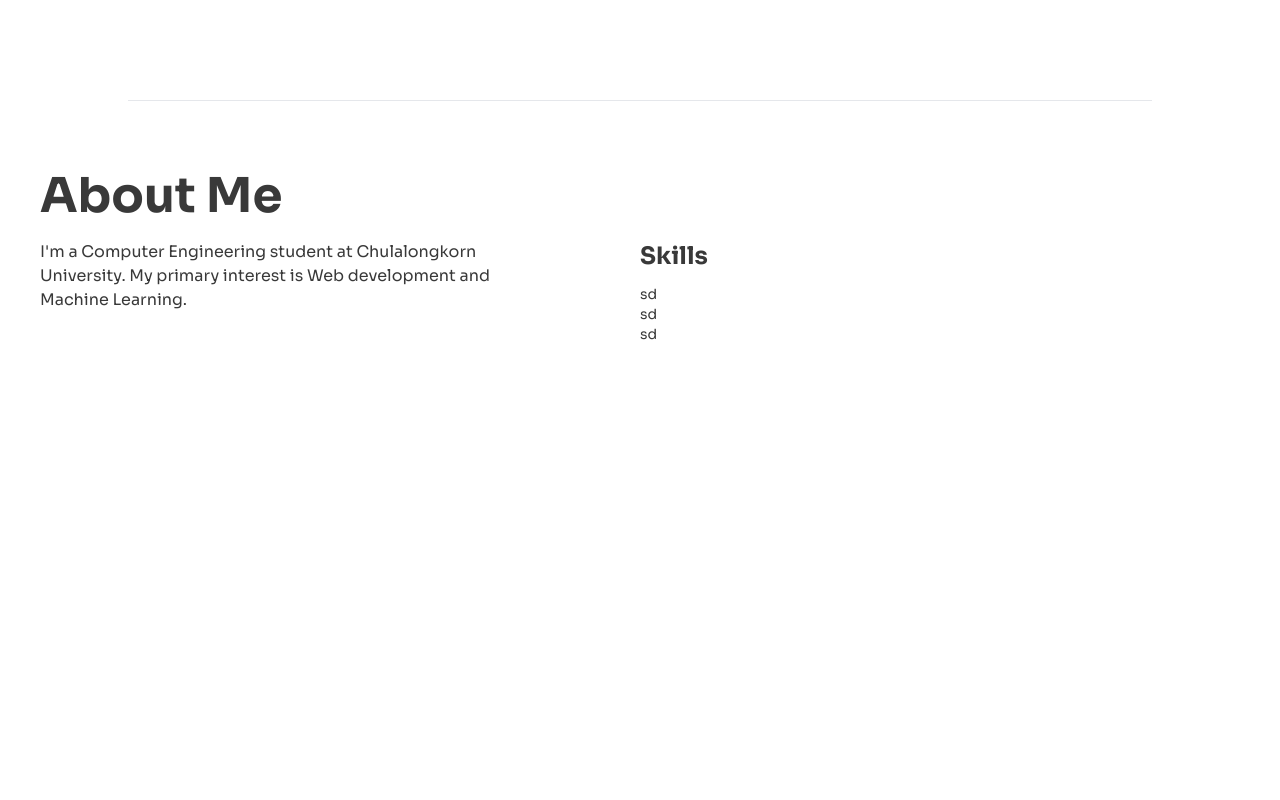
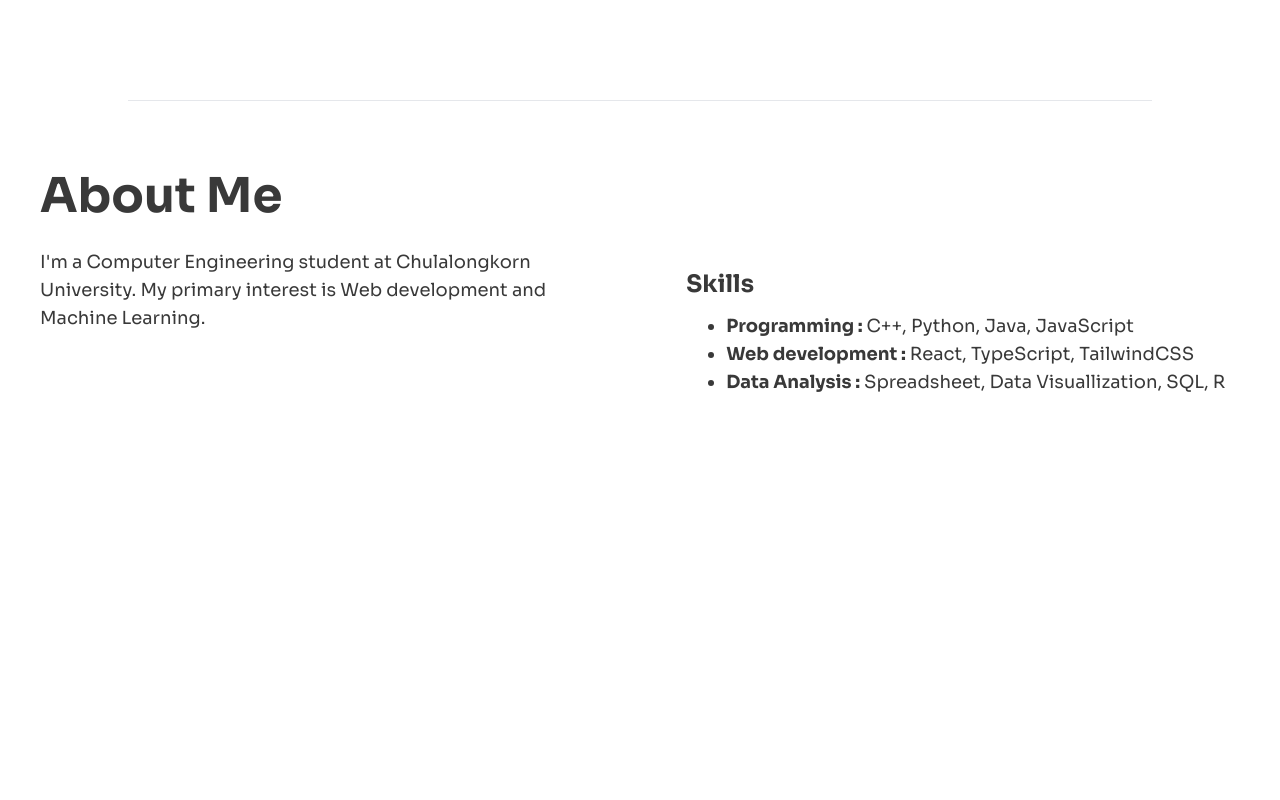
Before and after one commit to neennera/NaphatPortfolio, a React (Vite) app: page / in a window 1280 px wide. Shown: the part 740-1540 px from the top of the page. Built offline with nearby package versions, Linux system fonts and the light colour scheme.

Commit message:
respond img & about me

```diff
--- a/src/components/AboutMe.tsx
+++ b/src/components/AboutMe.tsx
@@ -2,23 +2,29 @@ const AboutMe = () => {
   return (
     <div
       id="aboutMe"
-      className="flex scroll-my-10 py-[4vw] flex-col sm:flex-col w-full items-start p-10 section-min-height"
+      className="flex text-lg scroll-my-10 py-[4vw] flex-col w-full items-start p-10 section-min-height space-y-2"
     >
       <p className="text-5xl font-bold">About Me</p>
-      <div className="flex flex-col sm:flex-row w-full items-start justify-between pt-5">
-        <div className="flex flex-col items-start justify-center w-[90%] sm:w-[60%] space-y-4 sm:space-y-3">
+      <div className="flex flex-col sm:flex-row w-full items-start justify-between pt-5 space-y-5">
+        <div className="flex flex-col items-start justify-center w-[90%] sm:w-[70%] space-y-4 sm:space-y-3">
           <p className="text-mxl w-[80%]">
             I'm a Computer Engineering student at Chulalongkorn University. My
             primary interest is Web development and Machine Learning.
           </p>
         </div>
         <div className="flex flex-col items-start justify-center w-[90%] sm:w-[60%] space-y-4 sm:space-y-3">
-          <div className="flex flex-col space-y-3 text-sm">
+          <div className="flex flex-col space-y-3">
             <p className="text-2xl font-bold">Skills</p>
             <ul>
-              <li>sd</li>
-              <li>sd</li>
-              <li>sd</li>
+              <li className="list-disc ml-10">
+                <b>Programming : </b> C++, Python, Java, JavaScript
+              </li>
+              <li className="list-disc ml-10">
+                <b>Web development : </b> React, TypeScript, TailwindCSS
+              </li>
+              <li className="list-disc ml-10">
+                <b>Data Analysis : </b> Spreadsheet, Data Visuallization, SQL, R
+              </li>
             </ul>
           </div>
         </div>
--- a/src/components/Hero.tsx
+++ b/src/components/Hero.tsx
@@ -9,14 +9,14 @@ const Hero = () => {
       id="hero"
       className="flex scroll-my-10 flex-col sm:flex-row  w-full section-min-height items-center justify-between p-10"
     >
-      <div className="relative h-[90vh] w-[80vw] sm:h-[80vh] sm:w-[50vw] group">
+      <div className="relative h-[40vh] w-[80vw] sm:h-[80vh] sm:w-[50vw] group">
         <img
           src={neen_pf}
-          className="absolute top-20 left-40 h-[400px] rounded-xl rotate-[-5deg] group-hover:rotate-[-7deg]"
+          className="absolute sm:top-20 sm:left-40 sm:h-[400px] h-[300px] rounded-xl rotate-[-5deg] group-hover:rotate-[-7deg]"
         />
         <img
           src={github_pf}
-          className="absolute top-72 left-[53%] w-[200px] h-[200px] rounded-full rotate-3 group-hover:rotate-6"
+          className="absolute sm:top-72 sm:left-[53%] sm:h-[200px] h-[120px] top-56 left-48  rounded-full rotate-3 group-hover:rotate-6"
         />
       </div>
       <div className="flex flex-col space-y-10">
--- a/src/components/Navbar.tsx
+++ b/src/components/Navbar.tsx
@@ -4,7 +4,7 @@ const Navbar = () => {
       <div className="text-2xl font-bold">
         <a href="#hero">Naphat</a>
       </div>
-      <div className="flex flex-row space-x-6 text-gl">
+      <div className="hidden sm:flex sm:flex-row space-x-6 text-gl">
         <a href="#aboutMe">
           <button className="hover:bg-beightDark pl-4 pr-4 pt-2 pb-2 rounded-md">
             About Me
```
